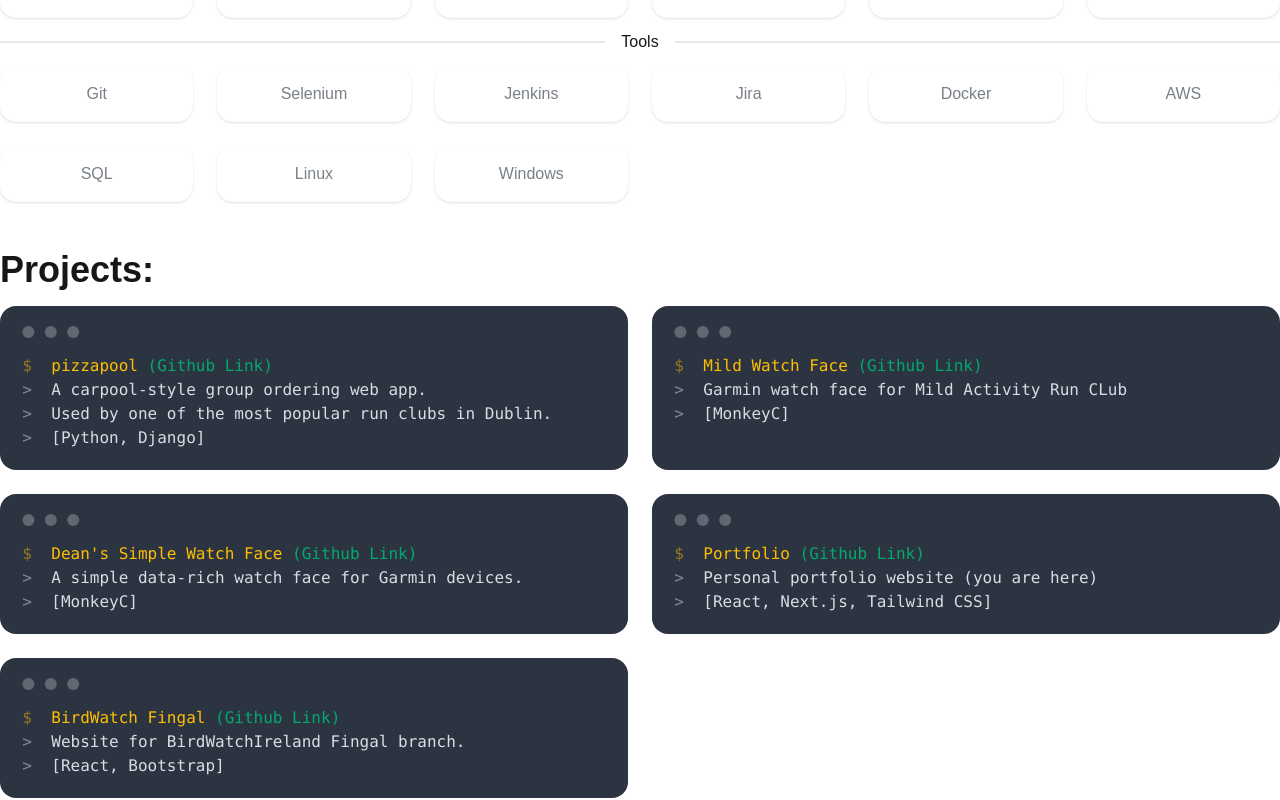
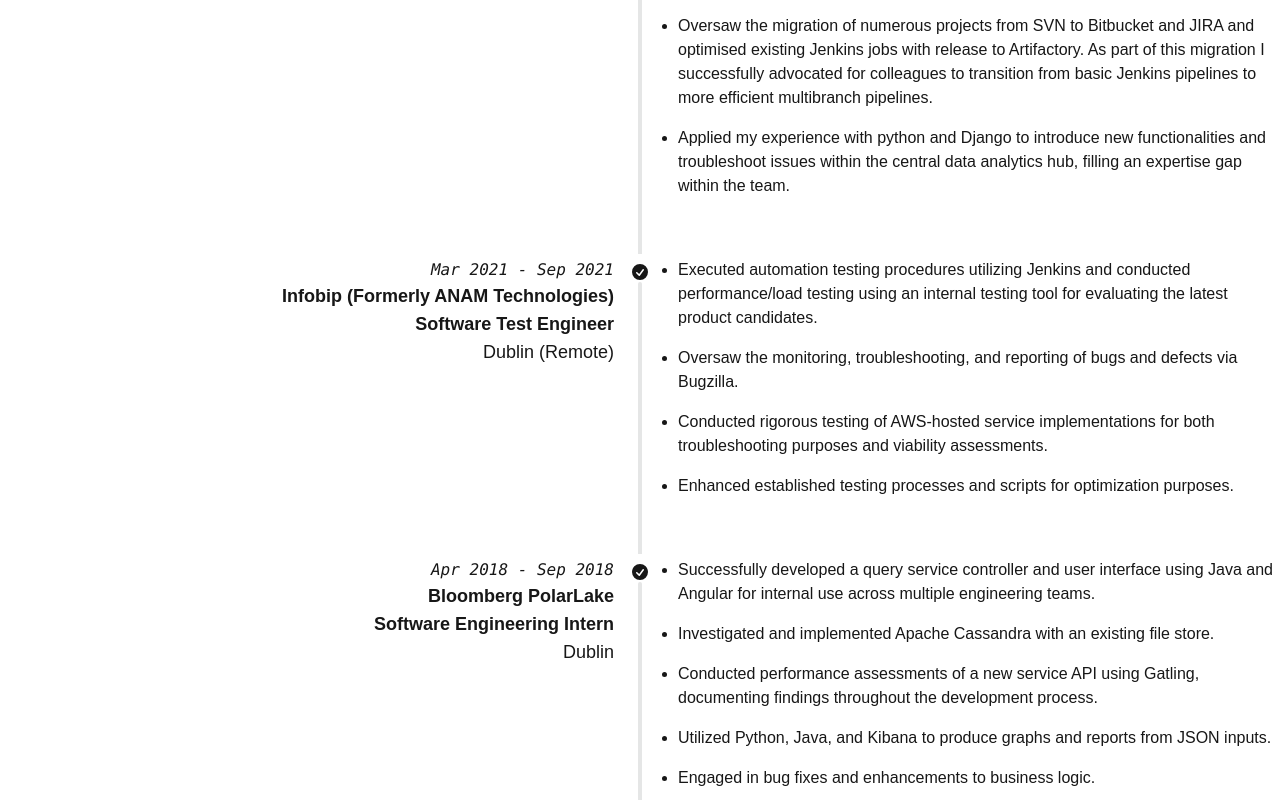
Before and after one commit to lynchdean/portfolio, a Next.js app: page /portfolio/ in a window 1280 px wide. Shown: the part 702-1502 px from the top of the page. Built offline with nearby package versions, Linux system fonts and the light colour scheme.

Commit message:
experience section

```diff
--- /dev/null
+++ b/data/experience.js
@@ -0,0 +1,39 @@
+export const experience = [
+  {
+    "year": "Sep 2021 - May 2023",
+    "company": "Infobip (Formerly ANAM Technologies)",
+    "title": "Software Engineer",
+    "location": "Dublin (Remote)",
+    "description": [
+      "Member of an experienced collaborative team of 6-8 people, which recently underwent training to more effectively implement scrum methodology best practices.",
+      "Part of a small product team responsible for an automated penetration test service. Involved in the planning and design phases and deputised the responsibilities of the product owner. Successfully delivered customer-requested features, implemented technological enhancements, and provided routine updates to maintain compatibility with third-party applications and websites.",
+      "Oversaw the migration of numerous projects from SVN to Bitbucket and JIRA and optimised existing Jenkins jobs with release to Artifactory. As part of this migration I successfully advocated for colleagues to transition from basic Jenkins pipelines to more efficient multibranch pipelines.",
+      "Applied my experience with python and Django to introduce new functionalities and troubleshoot issues within the central data analytics hub, filling an expertise gap within the team."
+    ]
+  },
+  {
+    "year": "Mar 2021 - Sep 2021",
+    "company": "Infobip (Formerly ANAM Technologies)",
+    "title": "Software Test Engineer",
+    "location": "Dublin (Remote)",
+    "description": [
+      "Executed automation testing procedures utilizing Jenkins and conducted performance/load testing using an internal testing tool for evaluating the latest product candidates.",
+      "Oversaw the monitoring, troubleshooting, and reporting of bugs and defects via Bugzilla.",
+      "Conducted rigorous testing of AWS-hosted service implementations for both troubleshooting purposes and viability assessments.",
+      "Enhanced established testing processes and scripts for optimization purposes."
+    ]
+  },
+  {
+    "year": "Apr 2018 - Sep 2018",
+    "company": "Bloomberg PolarLake",
+    "title": "Software Engineering Intern",
+    "location": "Dublin",
+    "description": [
+      "Successfully developed a query service controller and user interface using Java and Angular for internal use across multiple engineering teams.",
+      "Investigated and implemented Apache Cassandra with an existing file store.",
+      "Conducted performance assessments of a new service API using Gatling, documenting findings throughout the development process.",
+      "Utilized Python, Java, and Kibana to produce graphs and reports from JSON inputs.",
+      "Engaged in bug fixes and enhancements to business logic."
+    ]
+  }
+]
--- /dev/null
+++ b/src/app/components/timeline-entry.tsx
@@ -0,0 +1,41 @@
+interface TimelineEntryProps {
+    year: string;
+    company: string;
+    title: string;
+    location: string;
+    description: Array<string>;
+}
+
+export function TimelineEntry({ year, company, title, location, description = [] }: TimelineEntryProps) {
+    return (
+        <li>
+            <div className="timeline-start md:text-end me-4 mb-auto">
+                <time className="font-mono italic">{year}</time>
+                <div className="text-lg font-black">{company}</div>
+                <div className="text-lg font-black">{title}</div>
+                <div className="text-lg ">{location}</div>
+
+            </div>
+            <div className="timeline-middle">
+                <svg
+                    xmlns="http://www.w3.org/2000/svg"
+                    viewBox="0 0 20 20"
+                    fill="currentColor"
+                    className="h-5 w-5">
+                    <path
+                        fillRule="evenodd"
+                        d="M10 18a8 8 0 100-16 8 8 0 000 16zm3.857-9.809a.75.75 0 00-1.214-.882l-3.483 4.79-1.88-1.88a.75.75 0 10-1.06 1.061l2.5 2.5a.75.75 0 001.137-.089l4-5.5z"
+                        clipRule="evenodd"/>
+                </svg>
+            </div>
+            <div className="timeline-end mb-10">
+                <ul className="list-disc ms-6">
+                    {description.map((line) => (
+                        <li key={line} className="text-start mb-4">{line}</li>
+                    ))}
+                </ul>
+            </div>
+            <hr/>
+        </li>
+    )
+}
--- a/src/app/page.tsx
+++ b/src/app/page.tsx
@@ -1,6 +1,9 @@
 import {SkillGrid} from "@/app/components/skill-grid";
 import {ProjectCard} from "@/app/components/project-card";
 import {SectionHeading} from "@/app/components/section-heading";
+import {TimelineEntry} from "@/app/components/timeline-entry";
+
+import { experience } from "@/../data/experience.js";
 
 export default function Home() {
   return (
@@ -18,22 +21,48 @@
               </div>
           </div>
 
+
           <div className="container mx-auto pb-8">
-              <SectionHeading heading="Skills:" />
-                <SkillGrid title="Languages" skills={["Python", "Java", "JavaScript", "TypeScript"]} />
-                <SkillGrid title="Frameworks" skills={["Django", "Flask", "React", "Next.js", "Tailwind CSS", "Bootstrap"]} />
-                <SkillGrid title="Tools" skills={["Git", "Selenium", "Jenkins", "Jira", "Docker", "AWS", "SQL", "Linux", "Windows"]} />
+              <SectionHeading heading="Experience:"/>
+              <ul className="timeline timeline-snap-icon max-md:timeline-compact timeline-vertical">
+                  {experience.map((entry, index) => (
+                      <TimelineEntry
+                          key={index}
+                          year={entry.year}
+                          company={entry.company}
+                          title={entry.title}
+                          location={entry.location}
+                          description={entry.description}
+                      />
+                  ))}
+              </ul>
           </div>
 
           <div className="container mx-auto pb-8">
-              <SectionHeading heading="Projects:" />
-                <div className="grid grid-cols-1 md:grid-cols-2 gap-6">
-                    <ProjectCard title="pizzapool" github="lynchdean/pizzapool" desc={["A carpool-style group ordering web app.", "Used by one of the most popular run clubs in Dublin."]} tech={["Python", "Django"]}/>
-                    <ProjectCard title="Mild Watch Face" github="lynchdean/MildWatchFace " desc={["Garmin watch face for Mild Activity Run CLub"]} tech={["MonkeyC"]} />
-                    <ProjectCard title="Dean's Simple Watch Face" github="lynchdean/DeansSimpleWatchFace" desc={["A simple data-rich watch face for Garmin devices."]} tech={["MonkeyC"]} />
-                    <ProjectCard title="Portfolio" github="lynchdean/portfolio" desc={["Personal portfolio website (you are here)"]} tech={["React", "Next.js", "Tailwind CSS"]} />
-                    <ProjectCard title="BirdWatch Fingal" github="lynchdean/birdwatch-fingal" desc={["Website for BirdWatchIreland Fingal branch."]} tech={["React", "Bootstrap"]} />
-                </div>
+              <SectionHeading heading="Skills:"/>
+              <SkillGrid title="Languages" skills={["Python", "Java", "JavaScript", "TypeScript"]}/>
+              <SkillGrid title="Frameworks"
+                         skills={["Django", "Flask", "React", "Next.js", "Tailwind CSS", "Bootstrap"]}/>
+              <SkillGrid title="Tools"
+                         skills={["Git", "Selenium", "Jenkins", "Jira", "Docker", "AWS", "SQL", "Linux", "Windows"]}/>
+          </div>
+
+          <div className="container mx-auto pb-8">
+              <SectionHeading heading="Projects:"/>
+              <div className="grid grid-cols-1 md:grid-cols-2 gap-6">
+                  <ProjectCard title="pizzapool" github="lynchdean/pizzapool"
+                               desc={["A carpool-style group ordering web app.", "Used by one of the most popular run clubs in Dublin."]}
+                               tech={["Python", "Django"]}/>
+                  <ProjectCard title="Mild Watch Face" github="lynchdean/MildWatchFace "
+                               desc={["Garmin watch face for Mild Activity Run CLub."]} tech={["MonkeyC"]}/>
+                  <ProjectCard title="Dean's Simple Watch Face" github="lynchdean/DeansSimpleWatchFace"
+                               desc={["A simple data-rich watch face for Garmin devices."]} tech={["MonkeyC"]}/>
+                  <ProjectCard title="Portfolio" github="lynchdean/portfolio"
+                               desc={["Personal portfolio website. (you are here)"]}
+                               tech={["React", "Next.js", "Tailwind CSS"]}/>
+                  <ProjectCard title="BirdWatch Fingal" github="lynchdean/birdwatch-fingal"
+                               desc={["Website for BirdWatchIreland Fingal branch."]} tech={["React", "Bootstrap"]}/>
+              </div>
           </div>
       </div>
   );
```
